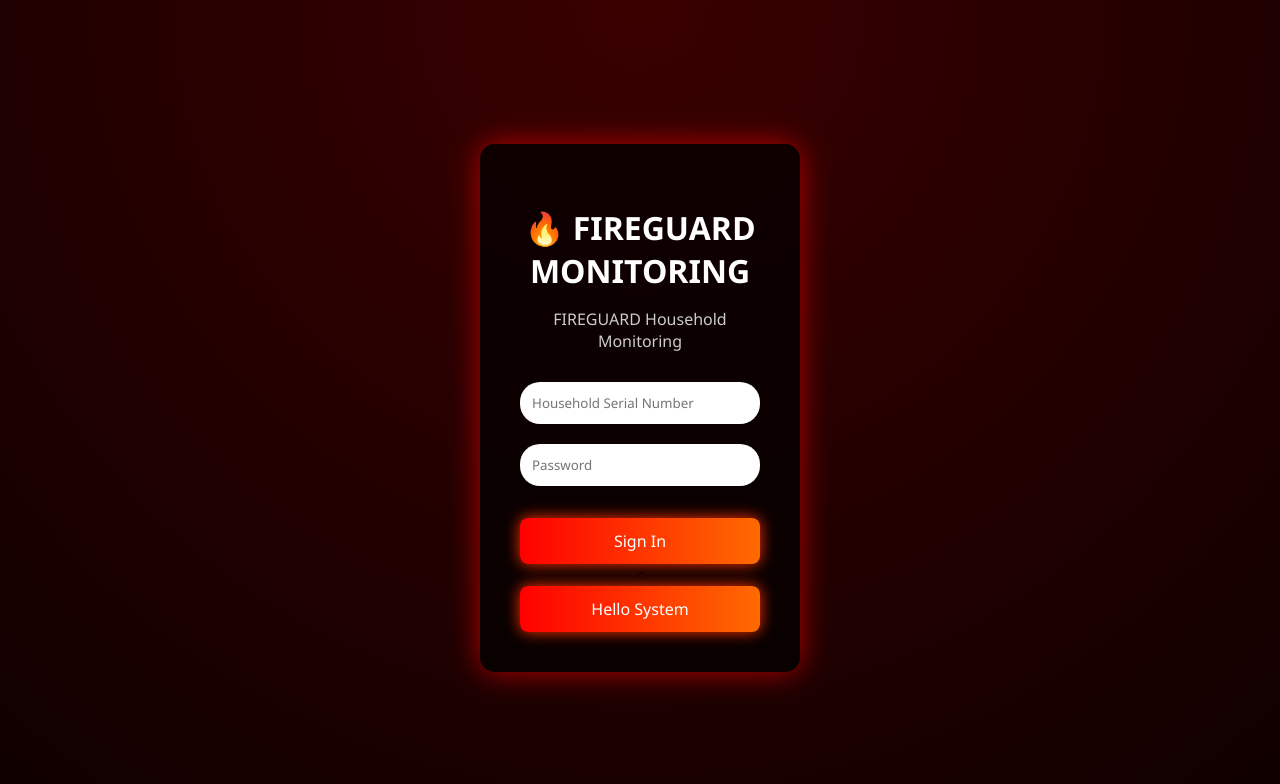
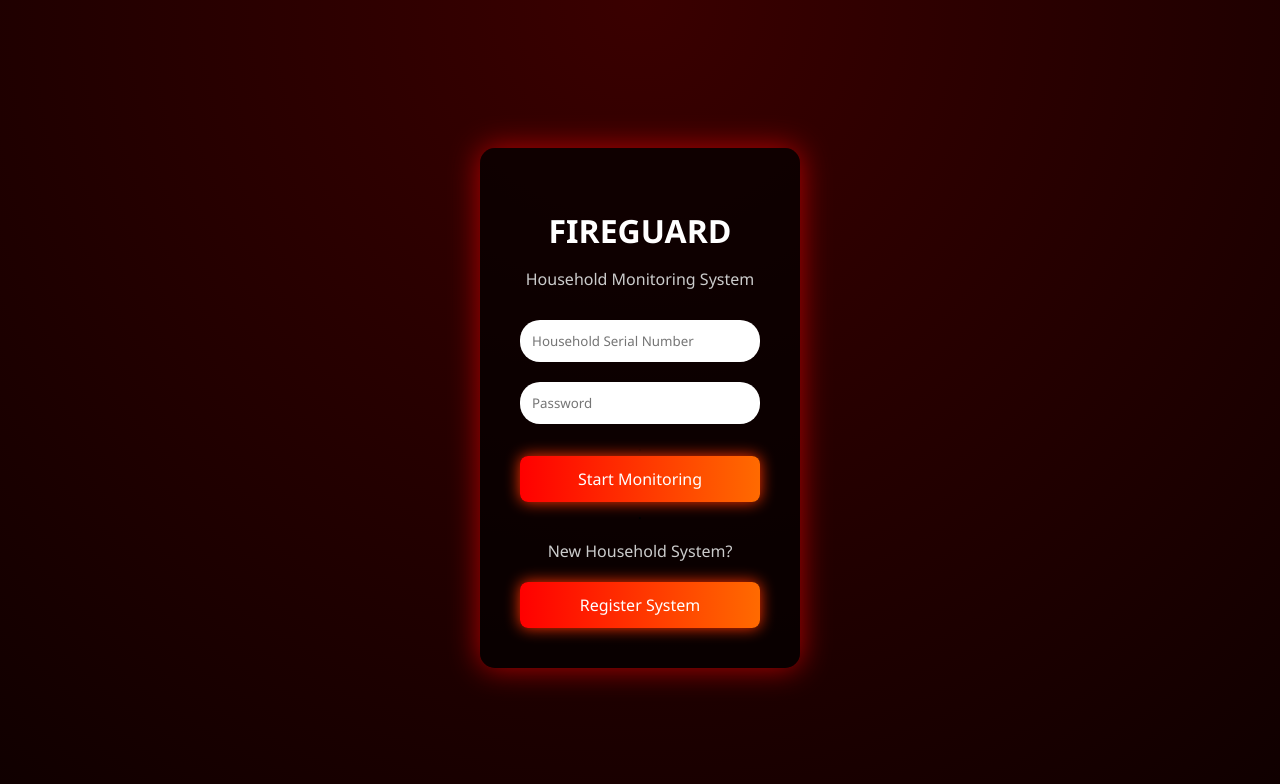
Before and after one commit to datsjerms/FIREGUARD, a plain HTML site: page index.html in a window 1280 px wide. Drawn offline with Linux system fonts and the light colour scheme.

Commit message:
Update index.html

```diff
--- a/index.html
+++ b/index.html
@@ -8,16 +8,19 @@
 <body class="login-body">
 
     <div class="login-container">
-        <h1>🔥 FIREGUARD MONITORING</h1>
-        <p class="subtitle">FIREGUARD Household Monitoring</p>
+        <h1>FIREGUARD</h1>
+        <p class="subtitle">Household Monitoring System</p>
 
         <input type="text" placeholder="Household Serial Number">
         <input type="password" placeholder="Password">
         .
 
-        <button onclick="login()">Sign In</button>
-    <
-        <button onclick="Register()">Hello System
+        <button onclick="login()">Start Monitoring</button>
+
+        .
+         <p class="subtitle">New Household System?</p>
+
+        <button onclick="Register()">Register System
 
         </button>
     </div>
```
